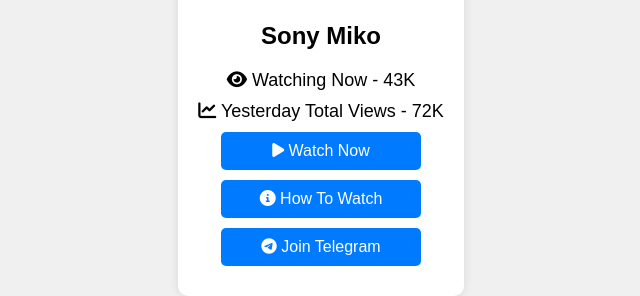
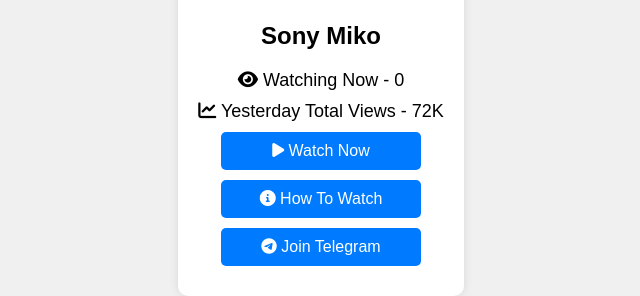
Before and after one commit to rakibonzat/miko, a plain HTML site: page w.html in a window 1280 px wide. Shown: the part 327-623 px from the top of the page, 319-959 px from the left. Drawn offline with Linux system fonts and the light colour scheme.

Commit message:
Update w.html

```diff
--- a/w.html
+++ b/w.html
@@ -71,7 +71,7 @@
     <div class="container">
         <img src="https://smiko.vercel.app/Picsart_24-06-02_07-54-05-427.png" alt="Sony Miko Logo" class="logo">
         <h1>Sony Miko</h1>
-        <p><i class="fas fa-eye"></i> Watching Now - 43K</p>
+        <p><i class="fas fa-eye"></i> Watching Now - 0</p>
         <p><i class="fas fa-chart-line"></i> Yesterday Total Views - 72K</p>
         <a href="https://smiko.vercel.app/go.html" class="button"><i class="fas fa-play"></i> Watch Now</a>
         <a href="https://betube7.wordpress.com/wp-content/uploads/2024/06/wp-1717390094099.mp4" class="button"><i class="fas fa-info-circle"></i> How To Watch</a>
```
